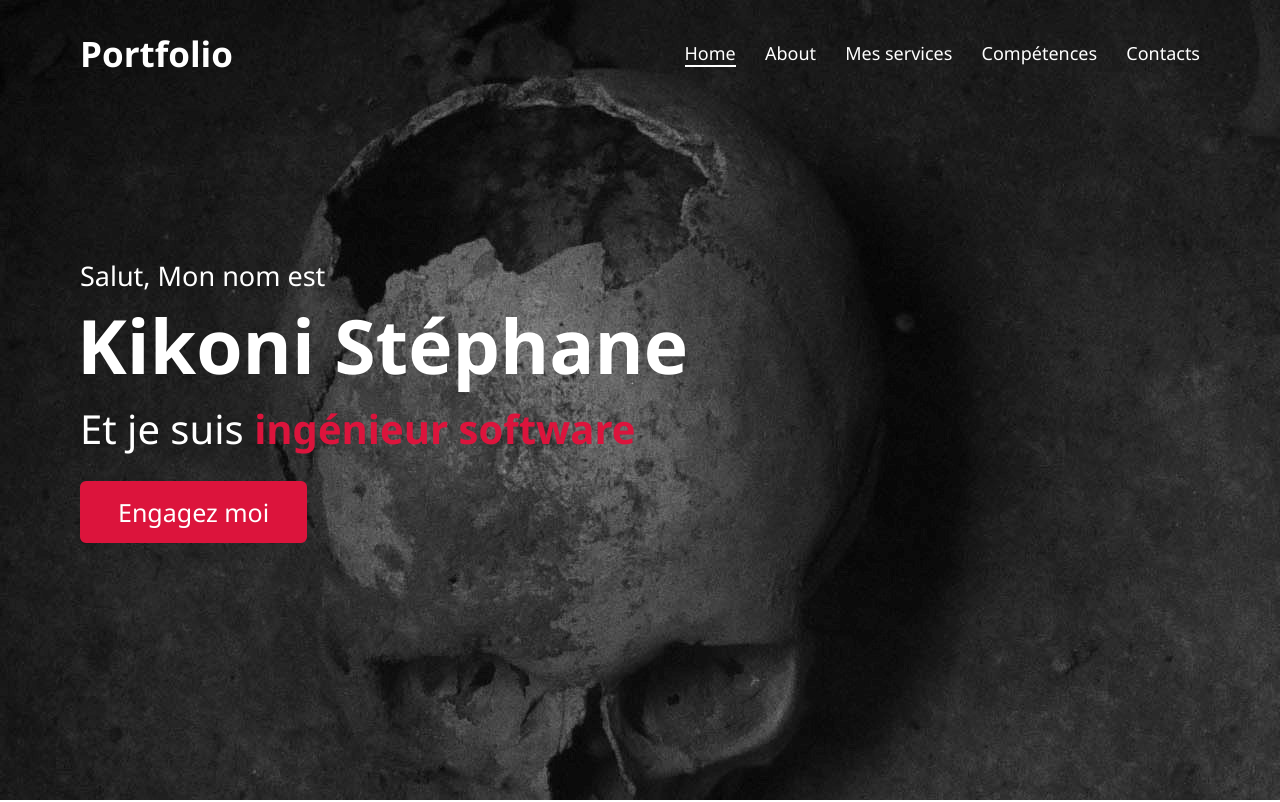
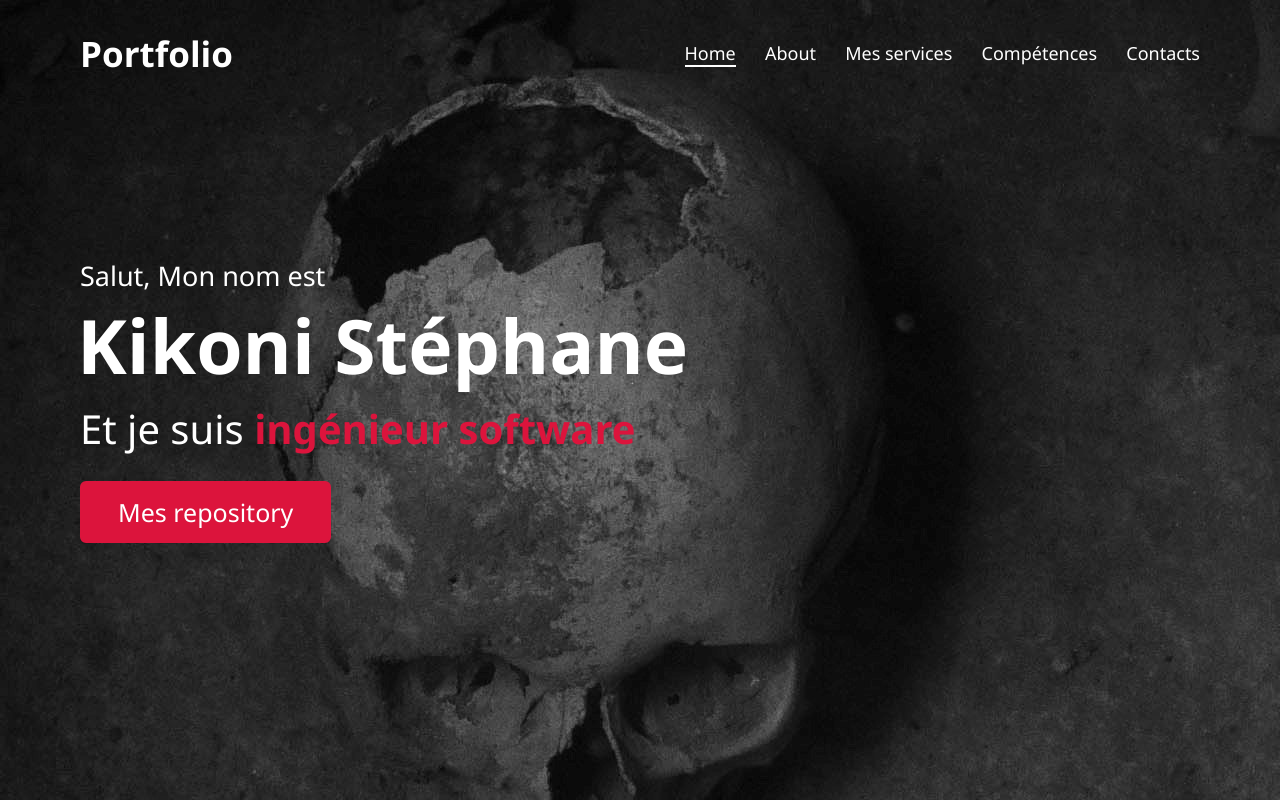
Before and after one commit to StephaneCash/Portfolio, a plain HTML site: page index.html in a window 1280 px wide. Shown: the top 802 px of the page. Drawn offline with Linux system fonts and the light colour scheme.

Commit message:
Update index.html
Change text

```diff
--- a/index.html
+++ b/index.html
@@ -45,7 +45,7 @@
                 <div class="text-1"> Salut, Mon nom est </div>
                 <div class="text-2">Kikoni Stéphane</div>
                 <div class="text-3">Et je suis <span>ingénieur software</span></div>
-                <a href="#">Engagez moi</a>
+                <a href="https://github.com/StephaneCash">Mes repository</a>
             </div>
         </div>
     </section>
```
